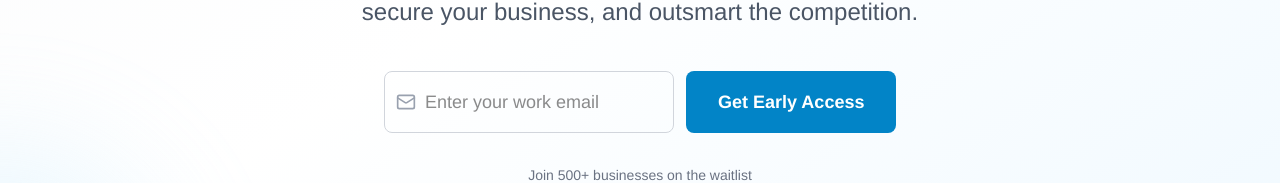
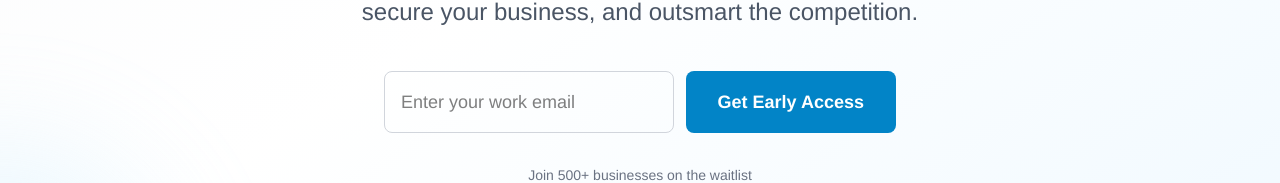
Before and after one commit to k5tuck/binelekv2-website, a Next.js app: page / in a window 1280 px wide. Shown: the part 499-682 px from the top of the page. Built offline with nearby package versions, Linux system fonts and the light colour scheme.

Commit message:
fix: Remove email icon and make input text black

```diff
--- a/src/components/EmailSignup.tsx
+++ b/src/components/EmailSignup.tsx
@@ -1,7 +1,7 @@
 "use client";
 
 import { useState } from "react";
-import { Mail, CheckCircle, Loader2 } from "lucide-react";
+import { CheckCircle, Loader2 } from "lucide-react";
 
 // Loops form endpoint - posts directly to Loops, no API key needed
 const LOOPS_FORM_URL = "https://app.loops.so/api/newsletter-form/cmif1oyfve17g0s0ik5zr5ki0";
@@ -89,17 +89,17 @@ export function EmailSignup({
   const variantStyles = {
     default: {
       container: "flex flex-col sm:flex-row gap-3 w-full max-w-md",
-      input: `${baseInputStyles} border-gray-300 focus:ring-primary-500 focus:border-primary-500`,
+      input: `${baseInputStyles} border-gray-300 focus:ring-primary-500 focus:border-primary-500 text-black`,
       button: `${baseButtonStyles} bg-primary-600 text-white hover:bg-primary-700`,
     },
     hero: {
       container: "flex flex-col sm:flex-row gap-3 w-full max-w-lg mx-auto",
-      input: `${baseInputStyles} border-gray-300 focus:ring-primary-500 focus:border-primary-500 text-lg py-4`,
+      input: `${baseInputStyles} border-gray-300 focus:ring-primary-500 focus:border-primary-500 text-lg py-4 text-black`,
       button: `${baseButtonStyles} bg-primary-600 text-white hover:bg-primary-700 text-lg px-8 py-4`,
     },
     inline: {
       container: "flex gap-2 w-full max-w-sm",
-      input: `${baseInputStyles} border-gray-300 focus:ring-primary-500 focus:border-primary-500 text-sm py-2`,
+      input: `${baseInputStyles} border-gray-300 focus:ring-primary-500 focus:border-primary-500 text-sm py-2 text-black`,
       button: `${baseButtonStyles} bg-primary-600 text-white hover:bg-primary-700 text-sm px-4 py-2`,
     },
     dark: {
@@ -113,8 +113,6 @@ export function EmailSignup({
 
   return (
     <form onSubmit={handleSubmit} className={styles.container}>
-      <div className="relative flex-1">
-        <Mail className={`absolute left-3 top-1/2 -translate-y-1/2 w-5 h-5 ${variant === "dark" ? "text-white/60" : "text-gray-400"}`} />
       <input
         type="email"
         value={email}
@@ -123,10 +121,9 @@ export function EmailSignup({
           if (status === "error") setStatus("idle");
         }}
         placeholder={placeholder}
-          className={`${styles.input} pl-10`}
+        className={styles.input}
         disabled={status === "loading"}
       />
-      </div>
       <button
         type="submit"
         disabled={status === "loading"}
```
Lines whose indentation alone changed are shown as unchanged.
